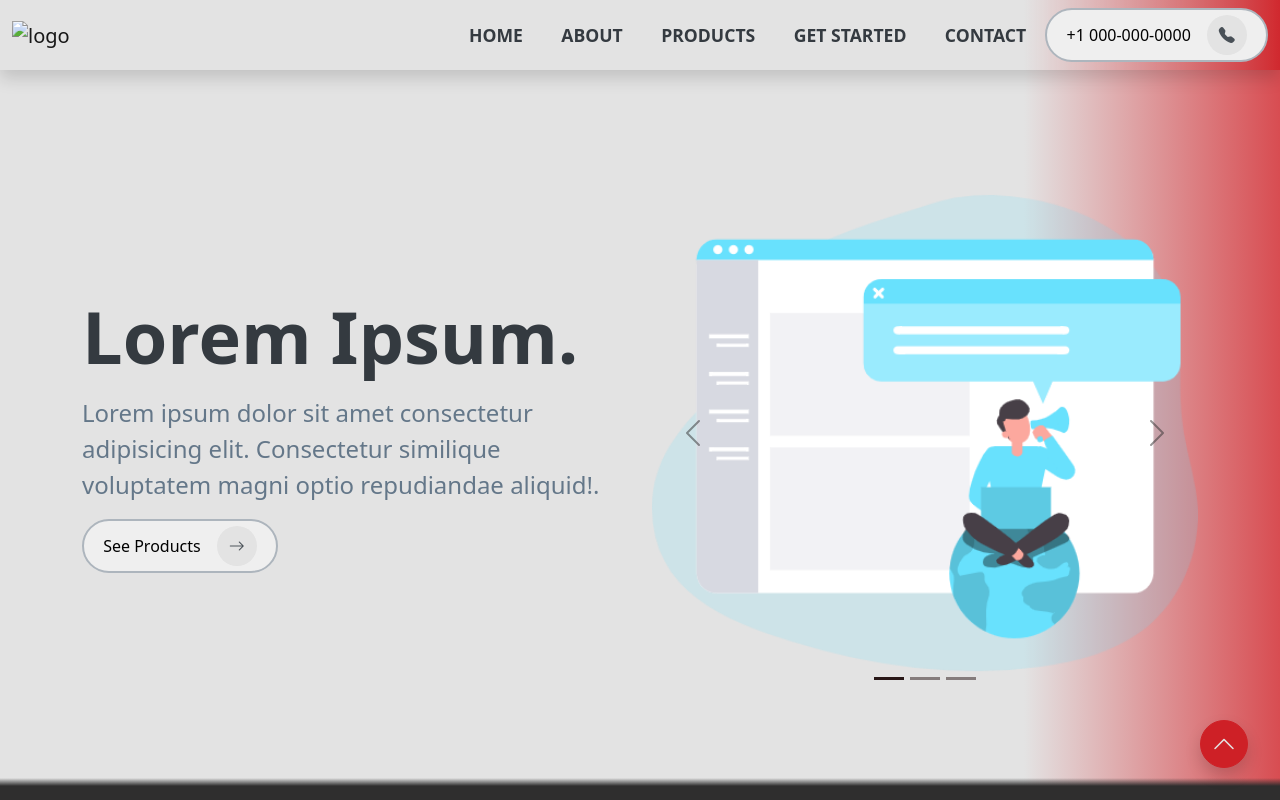
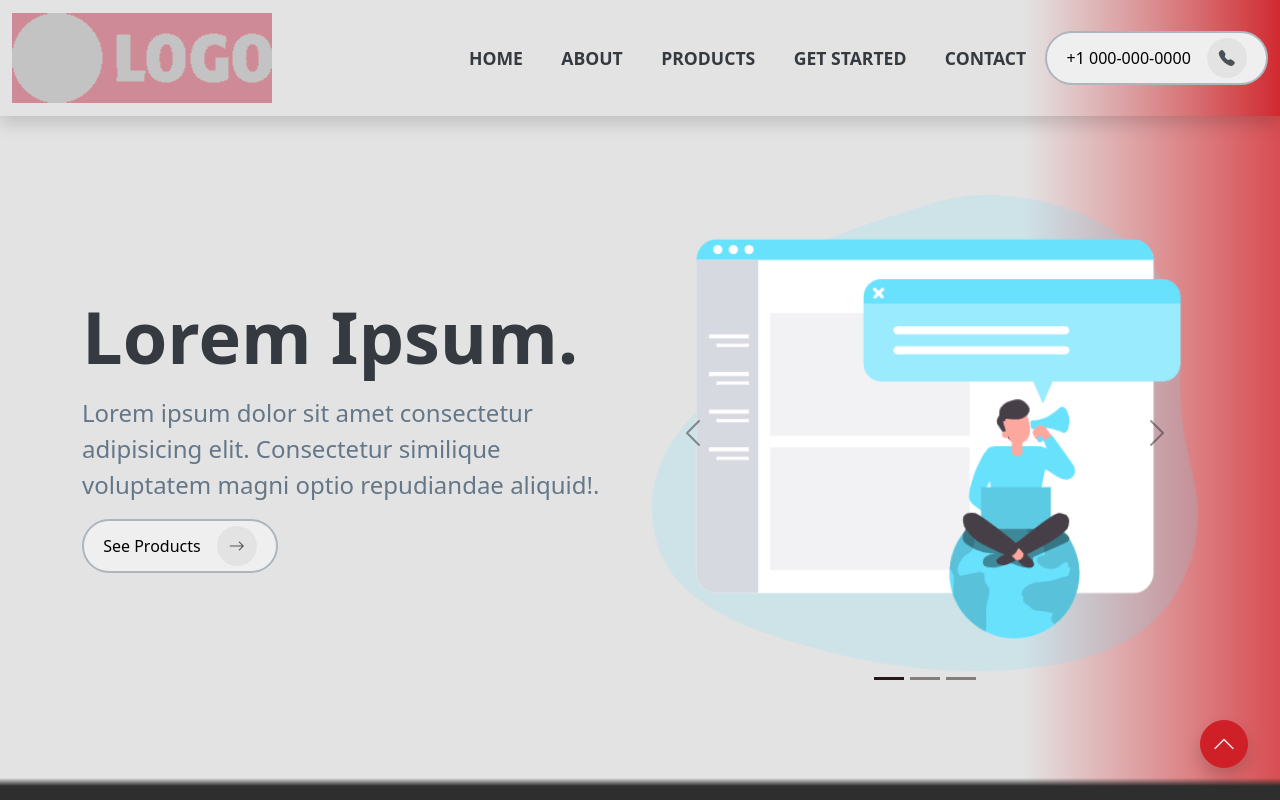
Before and after one commit to C20H12/webpage-template, a website: page index.html in a window 1280 px wide. Shown: the top 800 px of the page. Drawn offline with nearby package versions, Linux system fonts and the light colour scheme; the site is published under a folder, as on GitHub Pages, so addresses that start at the root find nothing; files whose address does not match are found by name.

Commit message:
changed logo path

```diff
--- a/index.html
+++ b/index.html
@@ -20,7 +20,7 @@
     <nav class="navbar navbar-expand-lg navbar-light shadow fixed-top c-nav-menu">
       <div class="container-fluid">
         <a class="navbar-brand" href="#">
-          <img src="/assets/img/logo.png" alt="logo" />
+          <img src="./assets/img/logo.png" alt="logo" />
         </a>
         <button
           class="navbar-toggler c-nav-toggle-btn"
```
